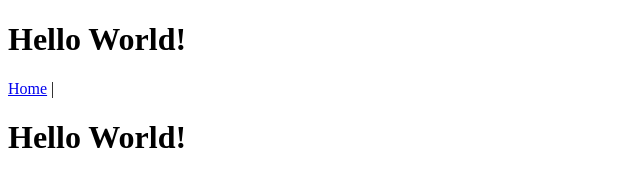
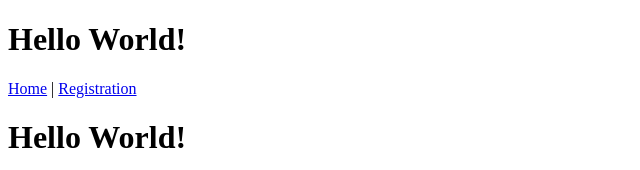
Before and after one commit to DiRaiks/Vue-Vuex-testing-feature, a Vue app: page / in a window 1280 px wide. Shown: the top 170 px of the page, without its empty margins (0-640 px from the left). Built offline with nearby package versions, Linux system fonts and the light colour scheme.

Commit message:
changed routing

```diff
--- a/src/App.vue
+++ b/src/App.vue
@@ -1,9 +1,9 @@
 <template>
-  <div id="app">
+  <div>
     <h1> Hello World! </h1>
     <div class="">
       <router-link to="/">Home</router-link> |
-      <!-- <router-link to="/registration">Registration</router-link> -->
+      <router-link to="/registration">Registration</router-link>
     </div>
     <router-view/>
   </div>
--- a/src/app.js
+++ b/src/app.js
@@ -1,6 +1,6 @@
 import Vue from 'vue';
 import App from './App.vue';
-import router from './router/routes.js'
+import router from './router'
 
 new Vue({
   router,
```
Also changed, not shown: src/router/index.js (renamed from src/router/routes.js).
